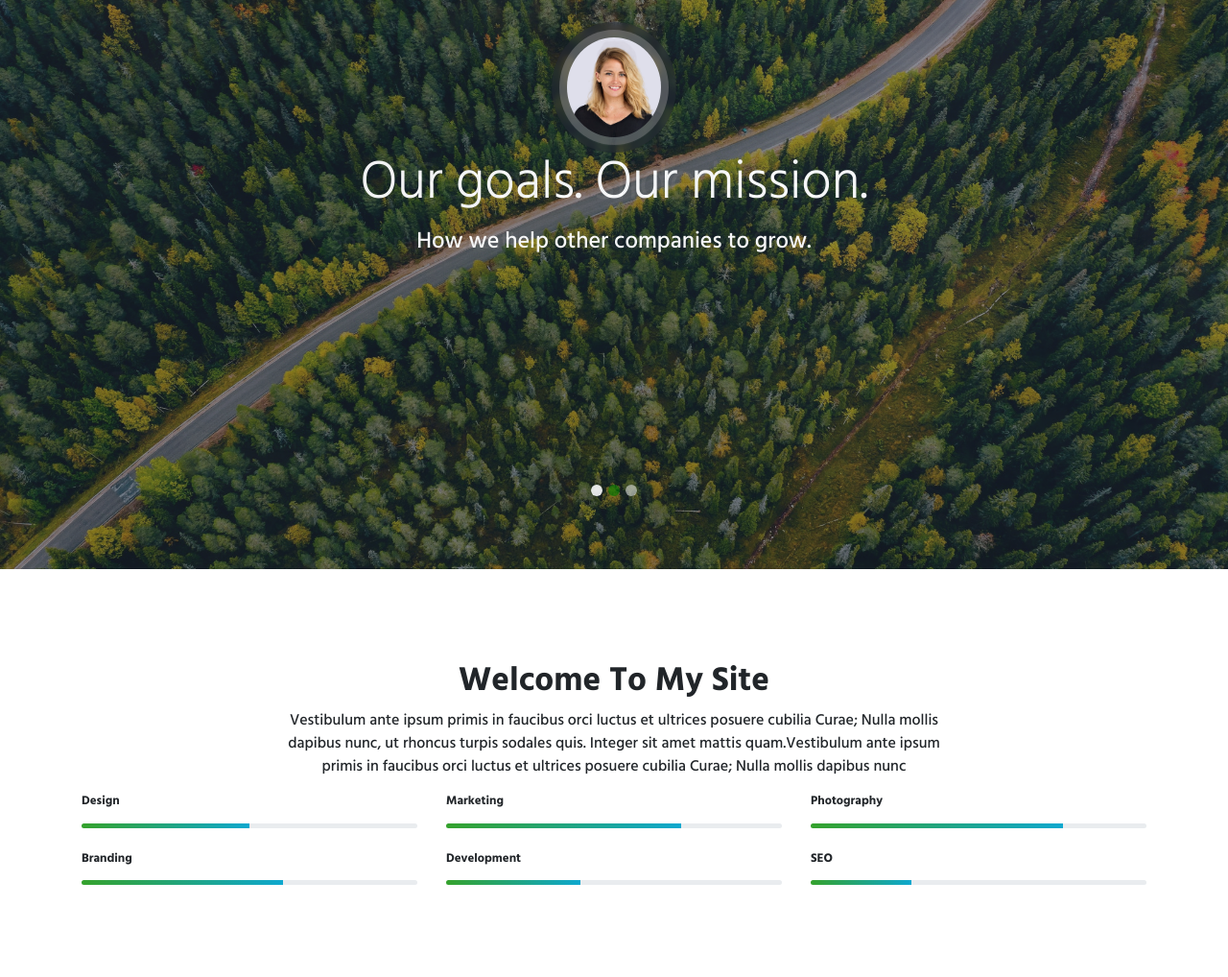
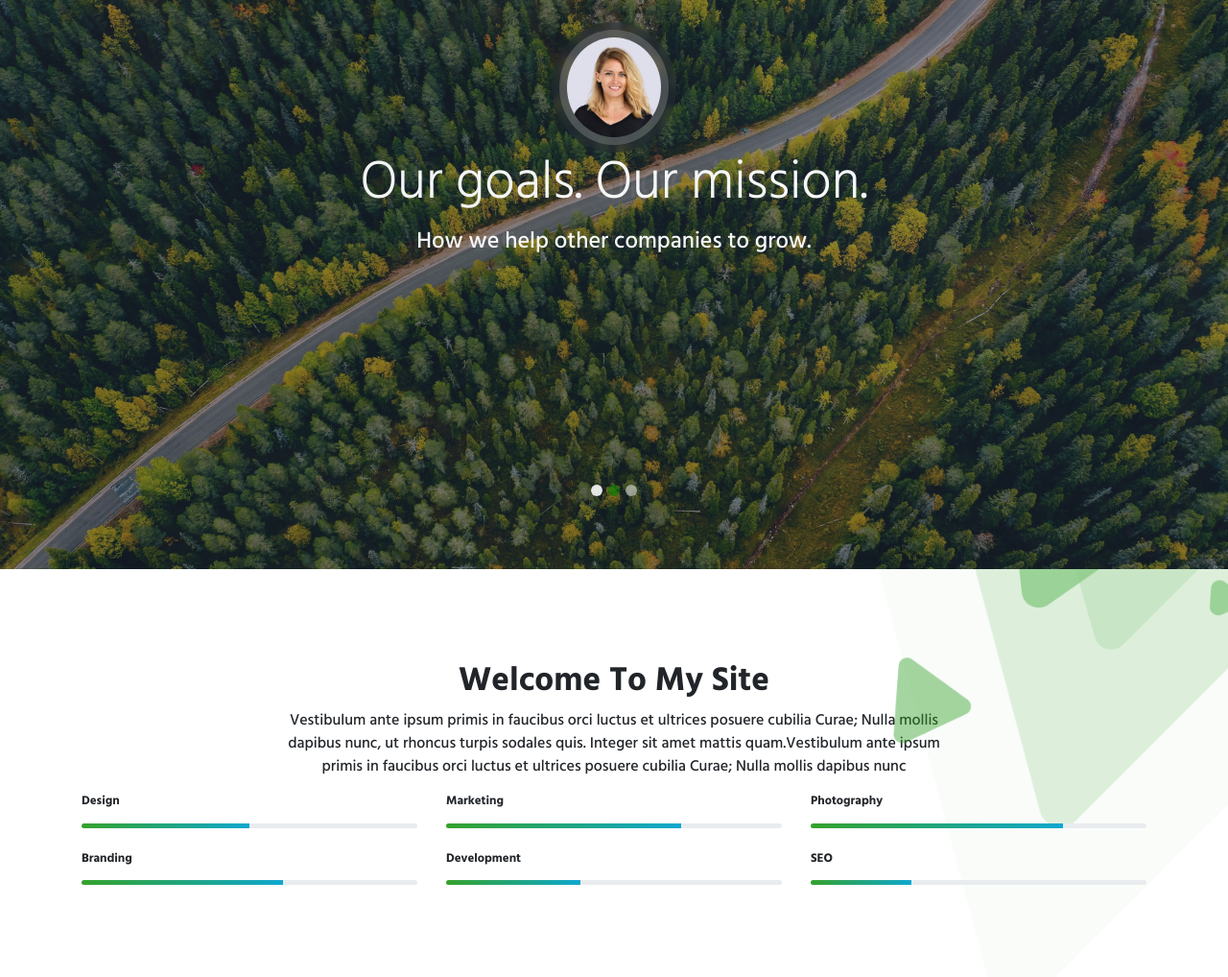
Before and after one commit to Colinwilbus/My-Portfolio, a plain HTML site: page index.html in a window 1280 px wide. Shown: the part 207-1225 px from the top of the page at 96% size. Drawn offline with nearby package versions, Linux system fonts and the light colour scheme.

Commit message:
update header,carousel,welcome

```diff
--- a/css/style.css
+++ b/css/style.css
@@ -158,6 +158,22 @@ header #navbarPort .nav-item:hover::after {
 
 /* welcome */
 
+.welcome {
+    position: relative;
+}
+
+.welcome .welcome__overlay {
+    width: 100%;
+    height: 100%;
+    background-image: url(../image/memphis_2.png);
+    background-position: center;
+    background-size: cover;
+    position: absolute;
+    opacity: 0.6;
+    top: 0;
+    left: 0;
+}
+
 .welcome .welcome__title {
     width: 65%;
 }
@@ -180,3 +196,6 @@ header #navbarPort .nav-item:hover::after {
     font-weight: 700;
     margin-bottom: 15px;
 }
+
+
+/* hire */
--- a/index.html
+++ b/index.html
@@ -76,7 +76,9 @@
                     <img src="./image/mountains.jpg" class="d-block w-100" alt="...">
                     <div class="carousel-caption d-none d-md-block">
                         <div class="carousel__avt">
-                            <img src="./image/02-3.jpg" alt="">
+                            <div>
+                                <img src="./image/02-3.jpg" alt="">
+                            </div>
                         </div>
                         <h5>Second slide label</h5>
                         <p>Some representative placeholder content for the second slide.</p>
@@ -86,7 +88,9 @@
                     <img src="./image/mountains-1.jpg" class="d-block w-100" alt="...">
                     <div class="carousel-caption d-none d-md-block">
                         <div class="carousel__avt">
-                            <img src="./image/03-3.jpg" alt="">
+                            <div>
+                                <img src="./image/03-3.jpg" alt="">
+                            </div>
                         </div>
                         <h5>Third slide label</h5>
                         <p>Some representative placeholder content for the third slide.</p>
@@ -97,6 +101,7 @@
     </section>
     <!-- welcome -->
     <section class="welcome py-5">
+        <div class="welcome__overlay"></div>
         <div class="container py-5">
             <div class="welcome__title text-center mx-auto ">
                 <h2>Welcome To My Site</h2>
@@ -145,7 +150,13 @@
             </div>
         </div>
     </section>
-    <section class="hire"></section>
+    <!-- hire -->
+    <section class="hire">
+        <div class="container">
+            <div class="hire__title"></div>
+            <div class="hire__detail"></div>
+        </div>
+    </section>
     <section class="myPic"></section>
     <section class="myExperiences"></section>
     <section class="myAward"></section>
```
